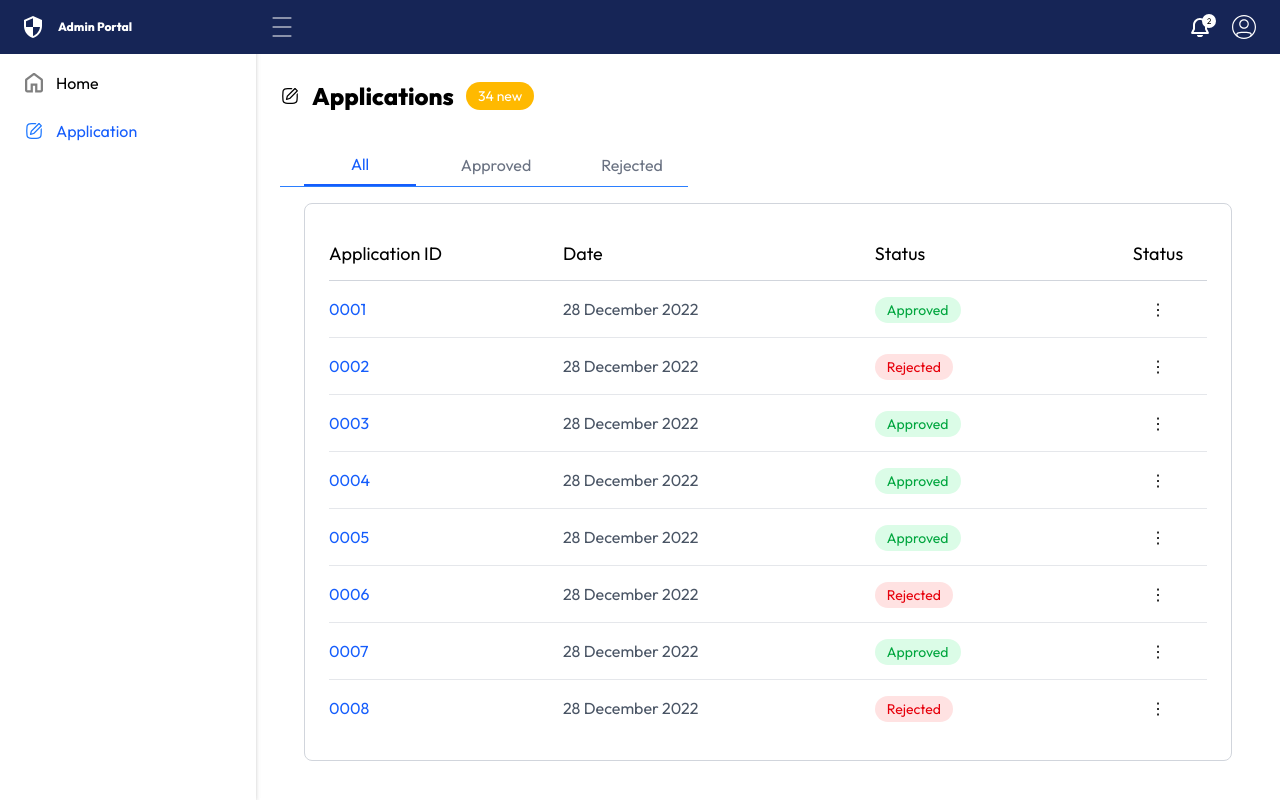
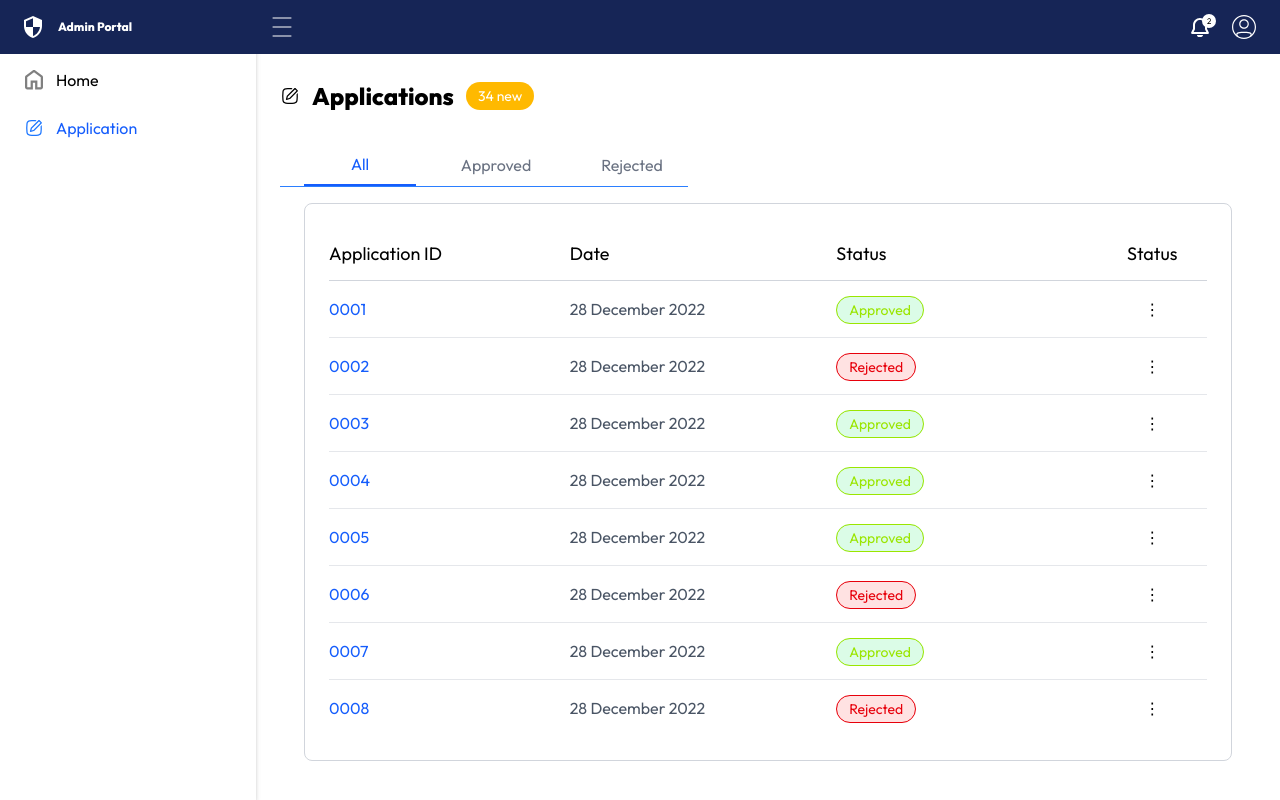
Before and after one commit to Anshika31sharma/AdminPortal, a React (Vite) app: page / in a window 1280 px wide. Shown: the top 800 px of the page. Built offline with nearby package versions, Linux system fonts and the light colour scheme.

Commit message:
fix: adjust layout and spacing in App and Sidebar components; refine table structure in Table component

```diff
--- a/src/App.jsx
+++ b/src/App.jsx
@@ -25,7 +25,7 @@ function App() {
   }, [showSidebar]);
 
   return (
-    <div className="flex relative">
+    <div className="flex relative mb-20 ">
       {showSidebar && (
         <div className="fixed inset-0  bg-opacity-30 z-20 lg:hidden" />
       )}
@@ -39,7 +39,7 @@ function App() {
         <Sidebar />
       </div>
 
-      <div className="flex-1 w-full">
+      <div className="flex-1 w-full ">
         <Navbar onMenuClick={() => setShowSidebar(true)} />
         <div className="pt-16 lg:pt-20 px-4 md:px-6">
           <div className="flex flex-wrap items-center gap-2 md:gap-3 mb-4">
--- a/src/components/Sidebar.jsx
+++ b/src/components/Sidebar.jsx
@@ -1,18 +1,9 @@
-import Vector from '../../src/Assets/Vector.svg'
 import home from '../../src/Assets/Home.svg';
 import edit from '../../src/Assets/EditBlue.svg';
 
 export default function Sidebar() {
   return (
-    <aside className="w-48 sm:w-56 md:w-60 lg:w-64 h-screen fixed top-0 left-0 z-10 shadow-md bg-white">
-      <div className="flex items-center justify-center bg-blue-950 text-white gap-2 px-2 py-[10px] sm:py-[11px] border-b">
-        <div className="flex gap-2 sm:gap-4 items-center justify-center">
-          <img src={Vector} alt="" className="w-4 h-4 sm:w-5 sm:h-5" />
-          <span className="text-xs sm:text-sm md:text-base font-extrabold leading-[100%] tracking-[0%] font-outfit">
-            Admin Portal
-          </span>
-        </div>
-      </div>
+  <aside className="w-48 sm:w-56 md:w-60 lg:w-64 mt-10  fixed top-0 left-0 z-10 shadow-md bg-white h-[140dvh] min-h-screen">
   <nav className="mt-4">
     <ul>
       <li className="flex items-center gap-2 sm:gap-3 px-4 sm:px-6 py-2 sm:py-3">
@@ -26,5 +17,6 @@ export default function Sidebar() {
     </ul>
   </nav>
 </aside>
+
   );
 }
--- a/src/components/Table.jsx
+++ b/src/components/Table.jsx
@@ -6,7 +6,7 @@ const applications = [
   { id: "0005", date: "28 December 2022", status: "Approved" },
   { id: "0006", date: "28 December 2022", status: "Rejected" },
   { id: "0007", date: "28 December 2022", status: "Approved" },
-  { id: "0008", date: "28 December 2022", status: "Rejected" },
+  { id: "0008", date: "28 December 2022", status: "Rejected" }
 ];
 
 export default function Table({ activeTab }) {
@@ -18,38 +18,40 @@ export default function Table({ activeTab }) {
 <table className="min-w-full divide-y divide-gray-200">
   <thead>
     <tr className="text-left text-base sm:text-lg border-b border-gray-300">
-              <th className="py-2 sm:py-3 font-light min-w-[120px]">Application ID</th>
-              <th className="py-2 sm:py-3 font-light min-w-[160px]">Date</th>
-              <th className="py-2 sm:py-3 font-light min-w-[120px]">Status</th>
-              <th className="py-2 sm:py-3 font-light min-w-[40px] text-center">Status</th>
+      <th className="py-2 sm:py-3 font-light min-w-[120px] xl:pr-24">Application ID</th>
+      <th className="py-2 sm:py-3 font-light min-w-[160px] xl:pr-24">Date</th>
+      <th className="py-2 sm:py-3 font-light min-w-[120px] xl:pr-40">Status</th>
+      <th className="py-2 sm:py-3 font-light min-w-[40px] text-center xl:pr-6">Status</th>
     </tr>
   </thead>
   <tbody>
     {filtered.map((app, idx) => (
       <tr
         key={idx}
-                className={`transition hover:bg-gray-50 ${
+        className={`transition ${
           idx !== filtered.length - 1 ? "border-b border-gray-200" : ""
         }`}
       >
-                <td className="text-blue-600 py-3 sm:py-4">{app.id}</td>
-                <td className="py-3 sm:py-4 text-gray-600">{app.date}</td>
-                <td className="py-3 sm:py-4">
+        <td className="text-blue-600 py-3 sm:py-4 xl:pr-24">{app.id}</td>
+        <td className="py-3 sm:py-4 text-gray-600 xl:pr-24">{app.date}</td>
+        <td className="py-3 sm:py-4 xl:pr-40">
           <span
             className={`px-2 sm:px-3 py-1 rounded-full text-xs sm:text-sm font-medium ${
               app.status === "Approved"
-                        ? "bg-green-100 text-green-600"
-                        : "bg-red-100 text-red-600"
+                ? "bg-green-100 text-lime-400 border border-lime-400"
+                : "bg-red-100 text-red-600 border border-red-600"
             }`}
           >
             {app.status}
           </span>
         </td>
-                <td className="py-3 sm:py-4 text-center">⋮</td>
+        <td className="py-3 sm:py-4 text-center xl:pr-6">⋮</td>
       </tr>
     ))}
   </tbody>
 </table>
+
+
       </div>
     </div>
   );
```
Lines whose indentation alone changed are shown as unchanged.
